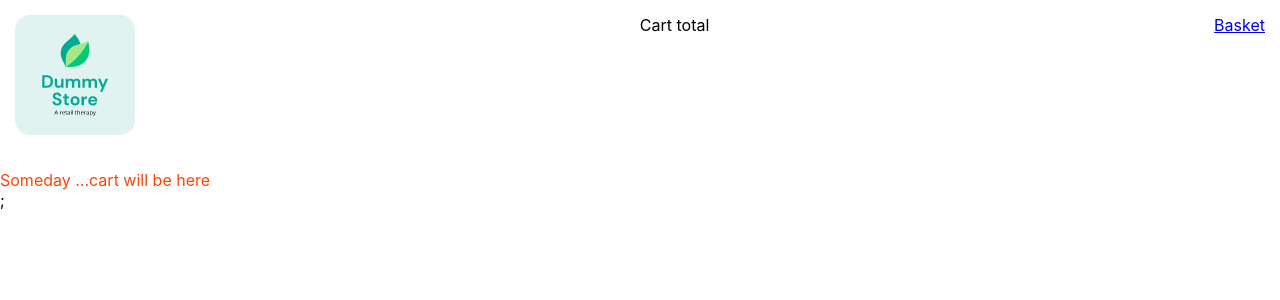
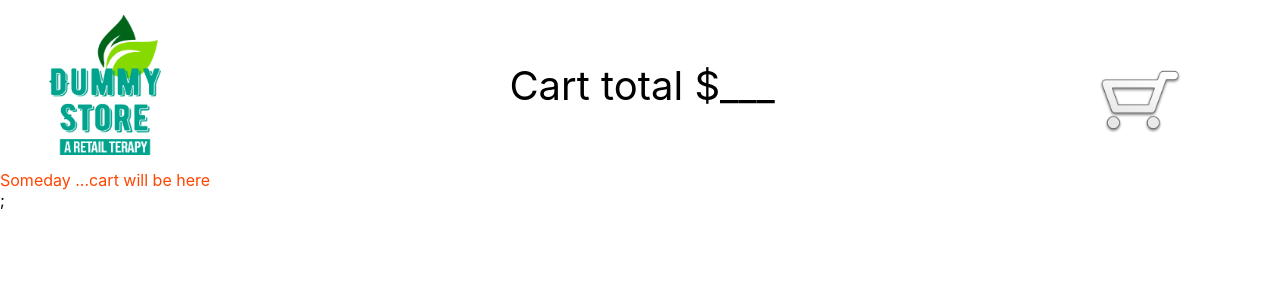
Before and after one commit to Grinmak/online-store, a React (Create React App) app: page /cart in a window 1280 px wide. Shown: the top 300 px of the page. Built offline with nearby package versions, Linux system fonts and the light colour scheme; the HTML template or start-up script is replaced by a standard one.

Commit message:
feat: add basic styles to goods specs available via image-link

```diff
--- a/src/App.tsx
+++ b/src/App.tsx
@@ -1,6 +1,7 @@
 import React from 'react';
 import './App.css';
 import Header from './components/Header';
+import { ProdSpecs } from './components/ProdSpecs';
 import Home from './pages/Home';
 import Error404 from './pages/Error404';
 import Cart from './pages/Cart';
@@ -14,7 +15,7 @@ function App() {
         <Route path='/' element={<Home />} />
         <Route path='/cart' element={<Cart />} />
         <Route path='/error404' element={<Error404 />} />
-        {/* <Route path='*' element={<Error404 />} /> */}
+        <Route path='/product/:id/*' element={<ProdSpecs />} />
       </Routes>
     </div>
   );
--- a/src/components/Header.tsx
+++ b/src/components/Header.tsx
@@ -1,6 +1,7 @@
 import '../css/Header.css';
 import { Link } from 'react-router-dom';
-import mainLogo from '../mainlogo.png';
+import mainLogo from '../logo_dummy.png';
+import cartLogo from '../cart.png';
 
 function Header() {
   return (
@@ -10,9 +11,13 @@ function Header() {
           <img className='logo-img' src={mainLogo} alt='main logo' />
         </Link>
       </div>
-      <div className='cart-total'>Cart total</div>
-      <div className='cart-logo'>
-        <Link to='/cart'>Basket</Link>
+
+      <div className='cart'>
+        <div className='cart-total'>Cart total $___</div>
+        <div className='cart-logo'></div>
+        <Link to='/cart'>
+          <img className='cart-img' src={cartLogo} alt='cart logo' />
+        </Link>
       </div>
     </header>
   );
--- /dev/null
+++ b/src/components/ProdSpecs/ProdSpecs.module.css
@@ -0,0 +1,43 @@
+.section {
+  display: flex;
+  justify-content: center;
+}
+
+.card {
+  display: flex;
+  flex-flow: column;
+  /* justify-content: center; */
+  align-items: center;
+  padding: 15px 25px;
+  box-shadow: 5px 5px 5px 5px rgba(0, 0, 0, 0.161);
+  border-radius: 15px;
+}
+.title {
+  font-weight: 900;
+  padding-bottom: 15px;
+}
+
+.specs {
+  display: flex;
+  justify-content: space-between;
+}
+
+.img_wrapper {
+  display: flex;
+  flex-flow: column;
+}
+.all_images {
+  display: flex;
+  justify-content: center;
+}
+
+.mini_img {
+  width: 50px;
+  margin-left: 5px;
+  border: 1px solid rgb(27, 194, 138);
+  border-radius: 2px;
+}
+
+.info {
+  width: 30%;
+}
--- /dev/null
+++ b/src/components/ProdSpecs/index.tsx
@@ -0,0 +1,54 @@
+import React from 'react';
+import { useParams } from 'react-router-dom';
+import styles from './ProdSpecs.module.css';
+
+export function ProdSpecs() {
+  const { id } = useParams();
+  const [productsBase, setProductsBase]: any = React.useState([]);
+
+  React.useEffect(() => {
+    fetch(`https://639de55b1ec9c6657bb515e8.mockapi.io/items`)
+      .then((res) => res.json())
+      .then((dataBase) =>
+        setProductsBase(dataBase.filter((item: any) => item.id === Number(id)))
+      );
+  }, [id]);
+  console.log(productsBase);
+  return (
+    <div className={styles.section}>
+      {productsBase.map((item: any) => {
+        return (
+          <div className={styles.card}>
+            <div className={styles.title}>{item.title}</div>
+            <div className={styles.specs}>
+              <div className={styles.img_wrapper}>
+                <div className={styles.main_img}>
+                  <img
+                    className={styles.main_img}
+                    src={item.thumbnail}
+                    alt='main view'
+                  />
+                </div>
+                <div className={styles.all_images}>
+                  {item.images.map((imgItem: string) => {
+                    return (
+                      <div className={styles.img_box}>
+                        <img
+                          className={styles.mini_img}
+                          src={imgItem}
+                          alt='product`s view'
+                        />
+                      </div>
+                    );
+                  })}
+                </div>
+              </div>
+              <div className={styles.info}>{item.description}</div>
+              <div className={styles.price}>${item.price}</div>
+            </div>
+          </div>
+        );
+      })}
+    </div>
+  );
+}
--- a/src/components/Products.tsx
+++ b/src/components/Products.tsx
@@ -1,5 +1,6 @@
 import React from 'react';
 import '../css/ProductsCard.css';
+import { Link } from 'react-router-dom';
 
 export interface ProductsTemplate {
   id: number;
@@ -13,16 +14,23 @@ export interface ProductsTemplate {
   category: string;
   thumbnail: string;
   images: string[];
+  propsSearch: any;
 }
-export function ProductCard(props: ProductsTemplate) {
+export function ProductCard(props: any) {
   return (
     <div className='card__body'>
       <div className='card__image-body'>
-        <img
-          className='card__image'
-          src={props.thumbnail}
-          alt={props.category}
-        />
+        <Link
+          to={{
+            pathname: `/product/${props.id}/${props.title}`,
+          }}
+        >
+          <img
+            className='card__image'
+            src={props.thumbnail}
+            alt={props.category}
+          />
+        </Link>
       </div>
       <div className='card__info'>
         <div className='card__discount'>-{props.discountPercentage}%</div>
--- a/src/css/Common.css
+++ b/src/css/Common.css
@@ -9,3 +9,8 @@
   display: grid;
   grid-template-columns: 240px 5fr;
 }
+
+.sorting-wrapper {
+  display: flex;
+  justify-content: space-between;
+}
--- a/src/css/Header.css
+++ b/src/css/Header.css
@@ -1,13 +1,34 @@
 .header {
   display: flex;
-  /* width: 95vw; */
-  /* background: gray; */
   height: 140px;
   justify-content: space-between;
   padding: 15px;
+  text-align: center;
+}
+.store-logo {
+  width: 210px;
+}
+.logo-img {
+  max-height: 100%;
 }
 
-.logo-img {
-  max-height: 100%;
-  border-radius: 15px;
+.cart {
+  display: flex;
+  width: 100%;
+  align-items: center;
 }
+
+.cart-total {
+  font-size: 40px;
+  width: 100%;
+  position: relative;
+}
+.cart-logo {
+  width: 210px;
+}
+.cart-img {
+  max-width: 100px;
+  position: absolute;
+  right: 90px;
+  top: 50px;
+}
--- a/src/css/Sort.module.css
+++ b/src/css/Sort.module.css
@@ -29,8 +29,8 @@
 }
 .active,
 .sortSelected {
-  color: orangered;
-  text-decoration: underline dotted orangered;
+  color: rgb(72, 74, 74);
+  text-decoration: underline dotted rgb(18, 192, 49);
   text-underline-offset: 3px;
 }
 
```
Also changed, not shown: src/cart.png (added), src/logo_dummy.png (added).
